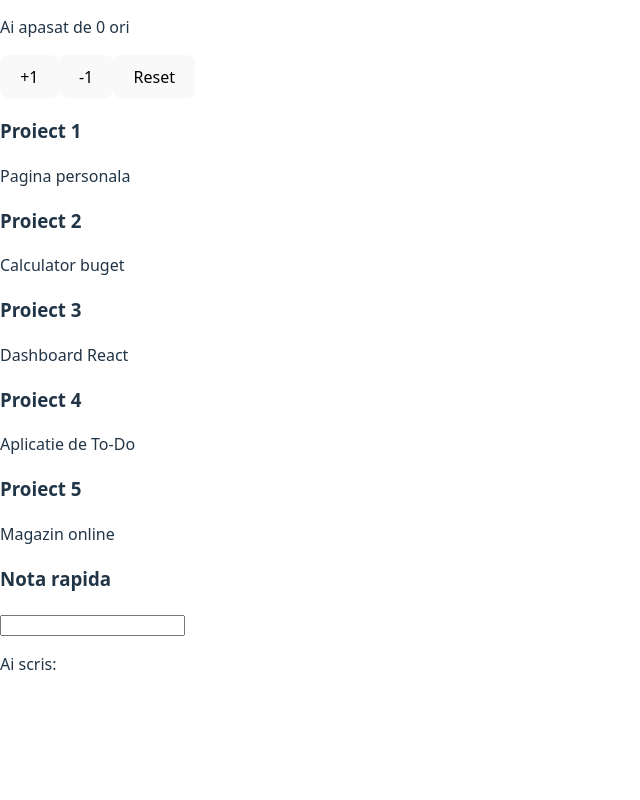
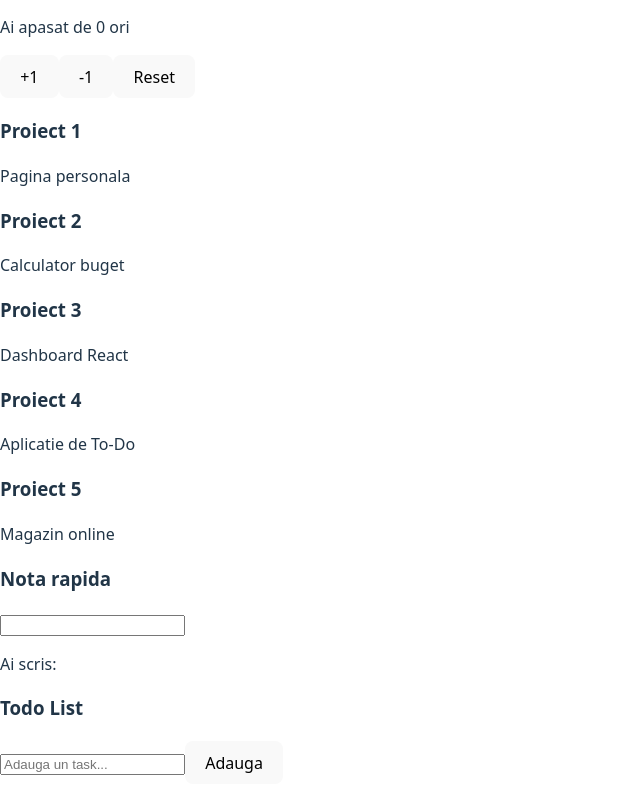
Before and after one commit to stefant27/Programare-Web, a React (Vite) app: page / in a window 1280 px wide. Shown: the part 379-1179 px from the top of the page, without its empty margins (0-640 px from the left). Before the commit the page ends 1071 px from the top, so only its background shows below. Built offline with nearby package versions, Linux system fonts and the light colour scheme.

Commit message:
feat: Todo List — adăugare task-uri

```diff
--- a/src/App.jsx
+++ b/src/App.jsx
@@ -1,6 +1,7 @@
 import { useState } from 'react';
 import Card from './Card';
 import QuickNote from './QuickNote';
+import TodoList from './TodoList';
 
 function App() {
   const [count, setCount] = useState(0);
@@ -35,6 +36,7 @@ function App() {
       })}
 
       <QuickNote />
+      <TodoList />
     </div>
   );
 }
--- /dev/null
+++ b/src/TodoList.jsx
@@ -0,0 +1,32 @@
+import { useState } from 'react';
+
+function TodoList() {
+  const [todos, setTodos] = useState([]);
+  const [input, setInput] = useState('');
+
+  function handleAdd() {
+    if (input.trim() === '') return;
+    setTodos([...todos, input]);
+    setInput('');
+  }
+
+  return (
+    <div>
+      <h3>Todo List</h3>
+      <input
+        value={input}
+        onChange={(e) => setInput(e.target.value)}
+        placeholder="Adauga un task..."
+      />
+      <button onClick={handleAdd}>Adauga</button>
+
+      <ul>
+        {todos.map(function(todo, index) {
+          return <li key={index}>{todo}</li>;
+        })}
+      </ul>
+    </div>
+  );
+}
+
+export default TodoList;
```
